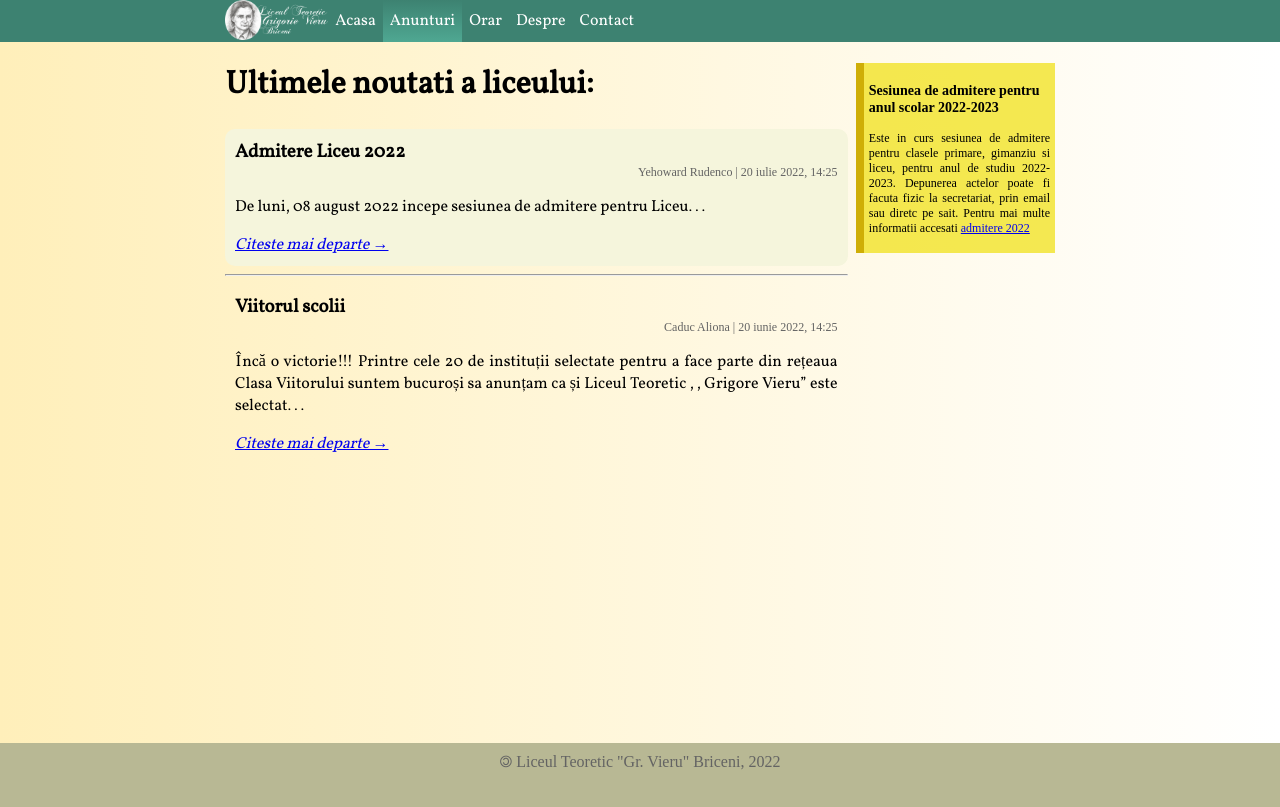
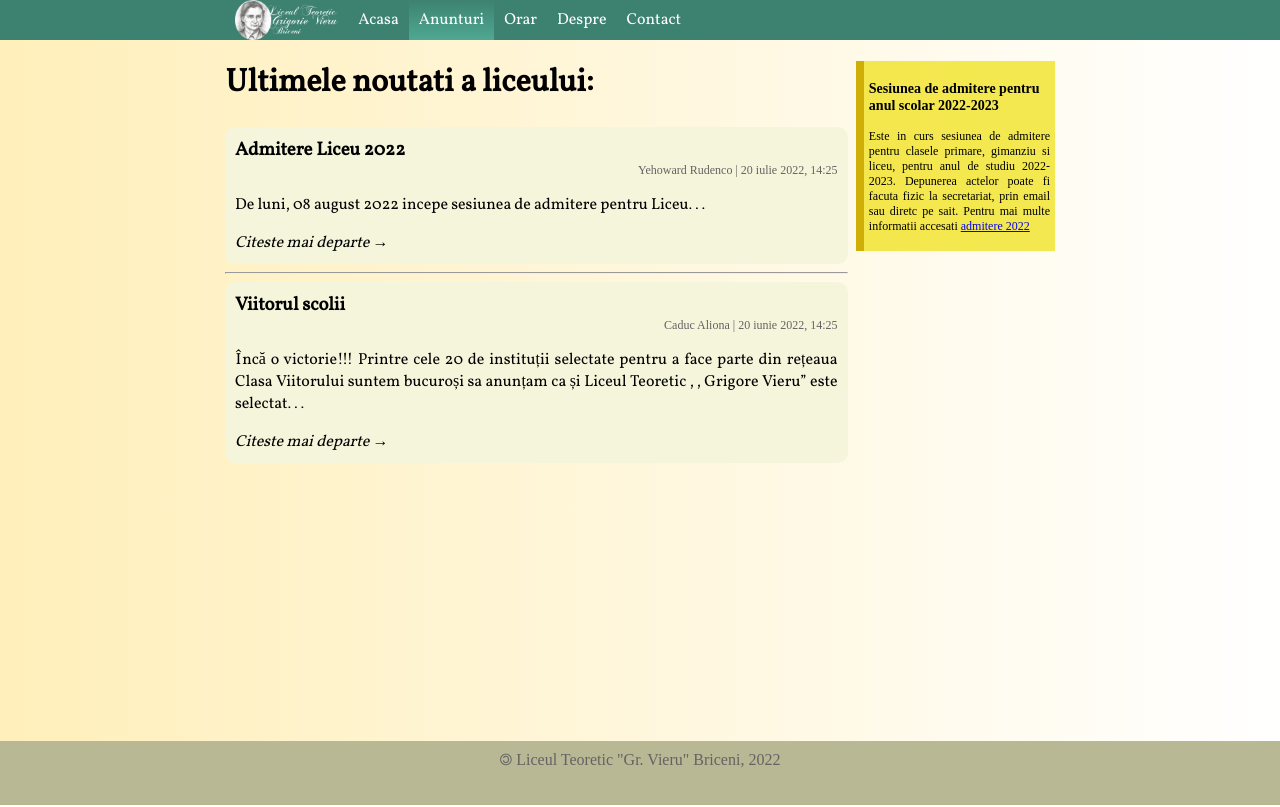
Before and after one commit to Yehoward/liceu.com, a plain HTML site: page anunturi.html in a window 1280 px wide. Drawn offline with Linux system fonts and the light colour scheme; a web font is replaced by a local one.

Commit message:
Am infrumusetit siteul(fel de fel de animatii legate cu bara si cu articolele am adaugat).

```diff
--- a/anunturi.html
+++ b/anunturi.html
@@ -5,6 +5,7 @@
   <meta charset="UTF-8">
   <meta name="viewport" content="width=device-width, initial-scale=1">
   <link rel="stylesheet" href="css/main.css">
+  <link rel="icon" type="image/png" href="images/icon.png">
   <title>Articole</title>
 </head>
 
@@ -12,12 +13,16 @@
 
   <nav>
     <div class="nav-items full center">
-      <a class="" href="./index.html"><img src="images/logo.png" class="logo" alt="Logou"></a>
-      <a class="nav-item" href="./index.html">Acasa</a>
-      <a class="nav-item active" href="./anunturi.html">Anunturi</a>
-      <a class="nav-item" href="./orar.html">Orar</a>
-      <a class="nav-item" href="./despre.html">Despre</a>
-      <a class="nav-item" href="./contact.html">Contact</a>
+      <div class="nav-item">
+        <a class="" href="./index.html"><img src="./images/logo.png" class="logo" alt="Logou"></a>
+      </div>
+      <div class="nav-item">
+        <a class="link" href="./index.html">Acasa</a>
+      </div>
+      <div class="nav-item active"><a class="link" href="./anunturi.html">Anunturi</a></div>
+      <div class="nav-item"><a class="link" href="./orar.html">Orar</a></div>
+      <div class="nav-item"><a class="link" href="./despre.html">Despre</a></div>
+      <div class="nav-item"><a class="link" href="./contact.html">Contact</a></div>
     </div>
   </nav>
 
@@ -49,16 +54,20 @@
       </article>
 
       <hr>
-      <article>
-        <h3 class="m-0">Viitorul scolii</h3>
+      <article class="article-hover article">
+        <a href="./articole/clasa-viitorului.html">
+          <h3 class="m-0">Viitorul scolii</h3>
+        </a>
 
         <p class="f-mono-mut-ar-12 my-0">Caduc Aliona | 20 iunie 2022, 14:25</p>
 
-        <p class="rezumat">
+        <a href="./articole/clasa-viitorului.html">
+          <p class="rezumat">
 
-          Încă o victorie!!! Printre cele 20 de instituții selectate pentru a face parte din rețeaua Clasa Viitorului
-          suntem bucuroși sa anunțam ca și Liceul Teoretic ,, Grigore Vieru” este selectat...
-        </p>
+            Încă o victorie!!! Printre cele 20 de instituții selectate pentru a face parte din rețeaua Clasa Viitorului
+            suntem bucuroși sa anunțam ca și Liceul Teoretic ,, Grigore Vieru” este selectat...
+          </p>
+        </a>
 
         <i><a href="./articole/clasa-viitorului.html">Citeste mai departe &rarr;</a></i>
       </article>
--- a/css/main.css
+++ b/css/main.css
@@ -74,7 +74,6 @@ background: linear-gradient(to left, #FFFFFF, #FFEFBA); /* W3C, IE 10+/ Edge, Fi
 
 nav {
   background: var(--primary);
-  font-size: 0px;
   position: sticky;
   top: 0;
 }
@@ -83,11 +82,6 @@ table, td, th {
   border: 1px solid black;
   border-collapse: collapse;
 }
-
-/* .active { */
-/*   /* background: var(--active); */
-/* background: radial-gradient(circle, var(--active) 34%, var(--primary) 90%); */
-/* } */
 
 .center {
   margin: 0px auto;
@@ -98,24 +92,33 @@ table, td, th {
   width: 700px;
 }
 
+.nav-items {
+  display: flex;
+  align-items: stretch;
+}
+
 .nav-item {
-  text-decoration: none;
-  font-size:16px;
-  color: white;
-  display: inline-block;
-  transition: 0.5s;
-  padding: 10px 7px;
+  padding: 0 10px;
+  display: flex;
+  align-items: center;
   background: linear-gradient(180deg, var(--primary) 40%, var(--primary) 43%, var(--highlight) 57%, var(--highlight) 60%);
   background-size: auto 250%;
   background-position-y: 0;
+  transition: 0.5s;
+}
+
+.nav-item img {
+  display: block;
 }
 
 .nav-item:hover {
   background-position-y: 100%;
 }
 
-.nav-items {
-  display: flex;
+.link {
+  font-size: 16px;
+  text-decoration: none;
+  color: white;
 }
 
 .active {
@@ -174,10 +177,20 @@ article {
   transition: 0.5s;
 }
 
+.article a {
+  text-decoration: none;
+  color: black;
+}
+
+.article a:hover {
+  color: #404040;
+}
+
 .article-hover:hover {
 	box-shadow: 0px 0px 14px -4px black;
 	border-radius: 10px;
   transition: 0.5s;
+  transform: scale(1.1);
 }
 
 /* Text and stuff */
@@ -236,6 +249,12 @@ input {
 @media screen and (max-width: 950px) {
   .full { width: 600px; }
 }
+@media screen and (max-width: 650px) {
+  .full { width: 600px; }
+  .nav-items {
+    display: block;
+  }
+}
 
 @media screen and (max-width: 600px) {
   .full { width: 100%; }
```
Also changed, not shown: admitere.html (+10 -6 lines), articole/admiter-2022.html (+12 -7 lines), articole/clasa-viitorului.html (+18 -6 lines), contact.html (+11 -6 lines), despre.html (+11 -6 lines), index.html (+10 -6 lines), orar.html (+10 -6 lines).
